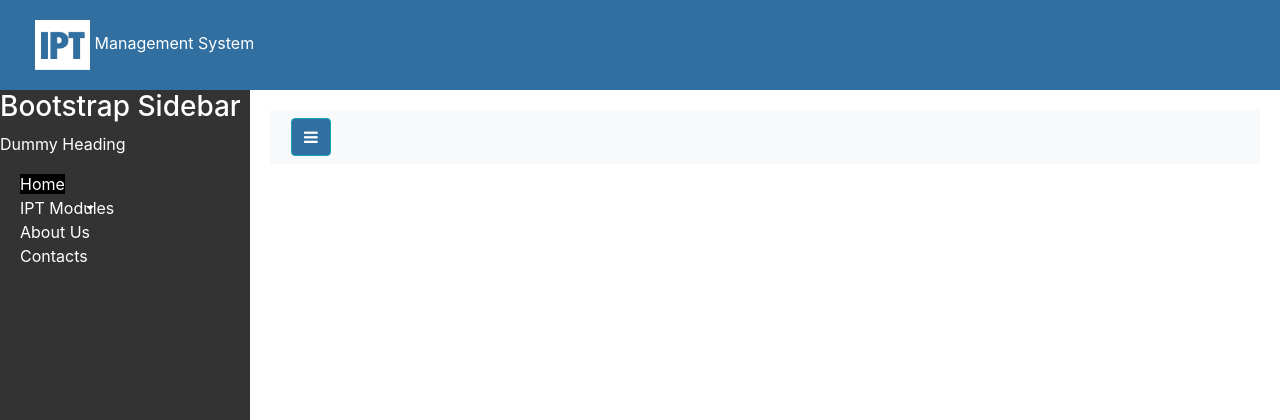
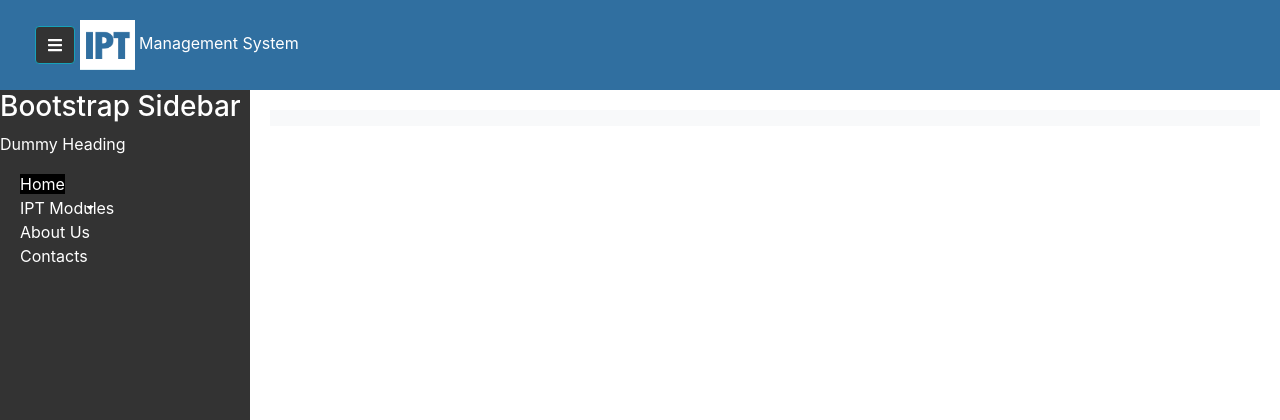
Before and after one commit to nasmohd/iptms.github.io, a PHP site: page /UNI_3rd_year/student/index.php in a window 1280 px wide. Shown: the top 420 px of the page. Run offline with PHP 8.4, Linux system fonts and the light colour scheme; some libraries are stand-ins or nearby versions.

Commit message:
transferred some files to new directories

```diff
--- a/phpIncludes/login.inc.php
+++ b/phpIncludes/login.inc.php
@@ -15,7 +15,7 @@ if (isset($_POST['login']) && !empty($_POST['regNo']) && !empty($_POST['pwd'])){
 //    echo $row['RegNo'];
     $_SESSION['loginid'] = $row['StudentID'];
 
-    $url1 = "localhost/UNI_3rd_year/student/index.php";
+    $url1 = "../student/index.php";
     header ('Location: '.$url1);
 
 } else{
--- a/student/index.php
+++ b/student/index.php
@@ -44,20 +44,23 @@
 
 <!--    CDN -->
     <!-- Font Awesome JS -->
-<!--
     <script defer src="https://use.fontawesome.com/releases/v5.0.13/js/solid.js" integrity="sha384-tzzSw1/Vo+0N5UhStP3bvwWPq+uvzCMfrN1fEFe+xBmv1C/AtVX5K0uZtmcHitFZ" crossorigin="anonymous"></script>
     <script defer src="https://use.fontawesome.com/releases/v5.0.13/js/fontawesome.js" integrity="sha384-6OIrr52G08NpOFSZdxxz1xdNSndlD4vdcf/q2myIUVO0VsqaGHJsB0RaBE01VTOY" crossorigin="anonymous"></script>
--->
 
     </head>
 
 <!--    <i class="fa fa-male"></i>-->
 
 <body>
-    <div class="container-fluid" id="div_nav">
+    <div class="container-fluid" id="div_nav"> <!-- div_nav sets the header's attributes -->
         <div class="row">
 
-            <div class="col" style="position:relative;" id="home_link">
+            <div class="col float-left" style="position:relative;" id="home_link">
+                        <button type="button" id="sidebarCollapse" class="btn btn-info" style="margin-left: 20px; background-color: #333333">
+                <i class="fa fa-bars" title="Edit" style="color: white"></i>
+
+<!--                <span>Toggle Sidebar</span>-->
+            </button>
             <img src="../img/logo7.png" class="img-fluid" style="width: 55px; height: 50px;"/>
             <a class="" href="#" style="color:white; position:relative;">
                     Management System</a> </div>
@@ -180,14 +183,18 @@
     <nav class="navbar navbar-expand-lg navbar-light bg-light">
         <div class="container-fluid">
 
-            <button type="button" id="sidebarCollapse" class="btn btn-info" style="margin-left: -10px; background-color: #306FA0">
-                <i class="fa fa-bars tooltips" title="Edit" style="color: white"></i>
+<!--
+            <button type="button" id="sidebarCollapse" class="btn btn-info" style="margin-left: -10px; background-color: #333333">
+                <i class="fa fa-bars" title="Edit" style="color: white"></i>
 
-<!--                <span>Toggle Sidebar</span>-->
+                <span>Toggle Sidebar</span>
             </button>
+-->
+<!--
             <button class="btn btn-dark d-inline-block d-lg-none ml-auto" type="button" data-toggle="collapse" data-target="#navbarSupportedContent" aria-controls="navbarSupportedContent" aria-expanded="false" aria-label="Toggle navigation">
                 <i class="fas fa-align-justify"></i>
             </button>
+-->
 
         </div>
     </nav>
--- a/styles/main_page.css
+++ b/styles/main_page.css
@@ -61,7 +61,7 @@ ul li #dropNav a:hover{
 #home_link{
     position: relative;
     margin-top: 20px;
-    margin-left: 20px;
+/*    margin-left: 20px;*/
 }
 
 /*
```
Also changed, not shown: img/profile.png (added), pages/about.php (renamed from about.php), pages/contacts.php (renamed from contacts.php), pages/evaluation.php (renamed from evaluation.php), pages/logbook.php (renamed from logbook.php), pages/placement.php (renamed from placement.php), pages/reporting.php (renamed from reporting.php), 1 other file.
